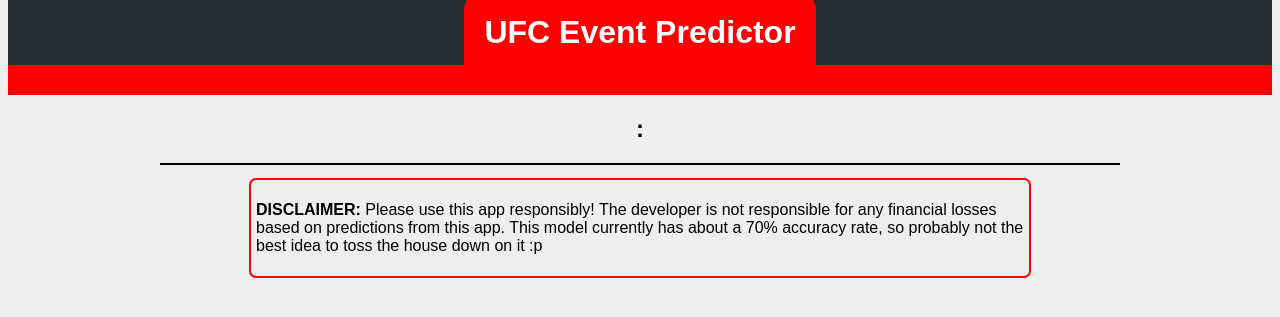
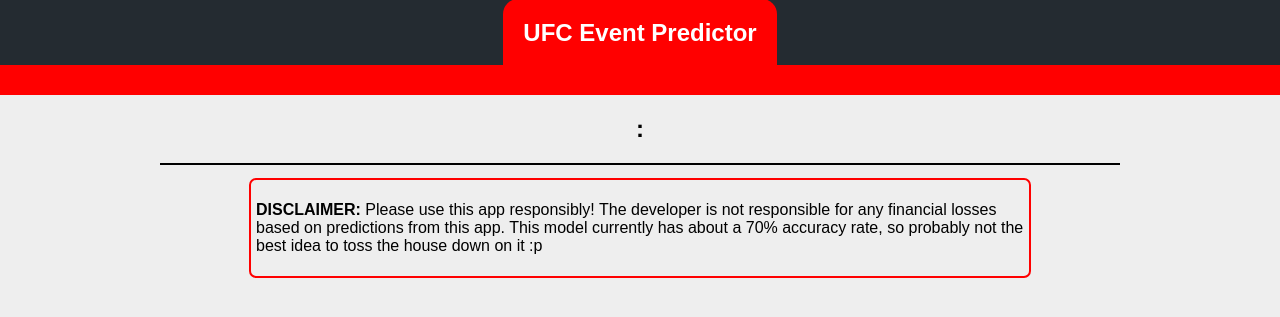
Before and after one commit to natebuel29/ufc-event-predictor, a Flask app: template ufc_predictor/templates/logistic_regression/logistic_regression.html in a window 1280 px wide. Shown: the top 317 px of the page. Run offline with Flask 2, Linux system fonts and the light colour scheme; the template is opened without the code that fills it, so the values that code supplies are empty; parts of the project's set-up code (start-up, migrations or seed data) failed here and were passed over.

Commit message:
add more structure to html and css

```diff
--- a/ufc_predictor/static/style.css
+++ b/ufc_predictor/static/style.css
@@ -25,7 +25,23 @@
     background-color: rgba(50, 50, 50, 0.3);
 }
 
-header {
+p {
+    padding: 5px;
+    width: 60vw;
+}
+
+body {
+    margin-top: 0;
+    margin-left: 0;
+    margin-right: 0;
+}
+
+table {
+    width: 75vw
+}
+
+
+.base__header {
     display: flex;
     flex-flow: column;
     align-items: center;
@@ -35,16 +51,7 @@
     background-color: #242b31;
 }
 
-.table_wrapper {
-    display: flex;
-    justify-content: center;
-}
-
-table {
-    width: 75vw
-}
-
-.header_title {
+.base__header__h1 {
     padding: 20px;
     color: white;
     background: red;
@@ -54,35 +61,31 @@
 
 }
 
-.header_wrapper {
-    background-color: red;
-    width: 100%;
-    height: 95px;
-}
-
-.disclaimer_container {
+.disclaimer__container {
     padding: 15px;
     display: flex;
     justify-content: center;
 }
 
-p {
-    padding: 5px;
-    width: 60vw;
-}
-
-.event_h1_container {
-    display: flex;
-    justify-content: center;
-}
-
-.disclaimer_wrapper {
+.disclaimer__wrapper {
     outline-style: solid;
     outline-width: 2px;
     outline-color: red;
     border-radius: 5px;
 }
 
-body {
-    margin-top: 0;
+.event__h1__container {
+    display: flex;
+    justify-content: center;
 }
+
+.header__wrapper {
+    background-color: red;
+    width: 100%;
+    height: 95px;
+}
+
+.table_wrapper {
+    display: flex;
+    justify-content: center;
+}
--- a/ufc_predictor/templates/base.html
+++ b/ufc_predictor/templates/base.html
@@ -1,19 +1,24 @@
 <!doctype html>
-<title>{% block title %}{% endblock %} - UFC Fight Predictor</title>
+<title>UFC Fight Predictor</title>
 <link rel="stylesheet" type="text/css" href="{{ url_for('static', filename='style.css') }}">
-<div class="header_wrapper">
-  <header>
-    <h1 class="header_title">UFC Event Predictor</h1>
+<div class="header__wrapper">
+  <header class="base__header">
+    <nav>
+      <h1 class="base__header__h1">UFC Event Predictor</h1>
+    </nav>
   </header>
 </div>
+<main>
   <section class="content">
     {% for message in get_flashed_messages() %}
       <div class="flash">{{ message }}</div>
     {% endfor %}
     {% block content %}{% endblock %}
-  <div class="disclaimer_container">
-    <div class="disclaimer_wrapper">
+    <div class="disclaimer__container">
+      <div class="disclaimer__wrapper">
         <p> <b>DISCLAIMER:</b> Please use this app responsibly! The developer is not responsible for any financial losses based on predictions from this app. This model currently has about a 70% accuracy rate, so probably not the best idea to toss the house down on it :p</p>
       </div>
     </div>
   </section>
+</main>
+<footer></footer>
--- a/ufc_predictor/templates/logistic_regression/logistic_regression.html
+++ b/ufc_predictor/templates/logistic_regression/logistic_regression.html
@@ -1,13 +1,12 @@
 {% extends 'base.html' %}
 
 {% block content %}
-    <div class="event_h1_container">
-        <div class="event_h1_wrapper">
+    <header class="event__h1__container">
+        <div class="event__h1__wrapper">
             <h1>{{event_date}}: {{event_name}}</h1>
-        </div>
-    </div>
+        </header>
     <div class="table_wrapper">
-        <table>
+        <table class="event__table">
             {% for results,rf,bf in results_rf_bf%}
                 <tr>
                     {%if results == 1.0 %}
```
Lines whose indentation alone changed are shown as unchanged.
